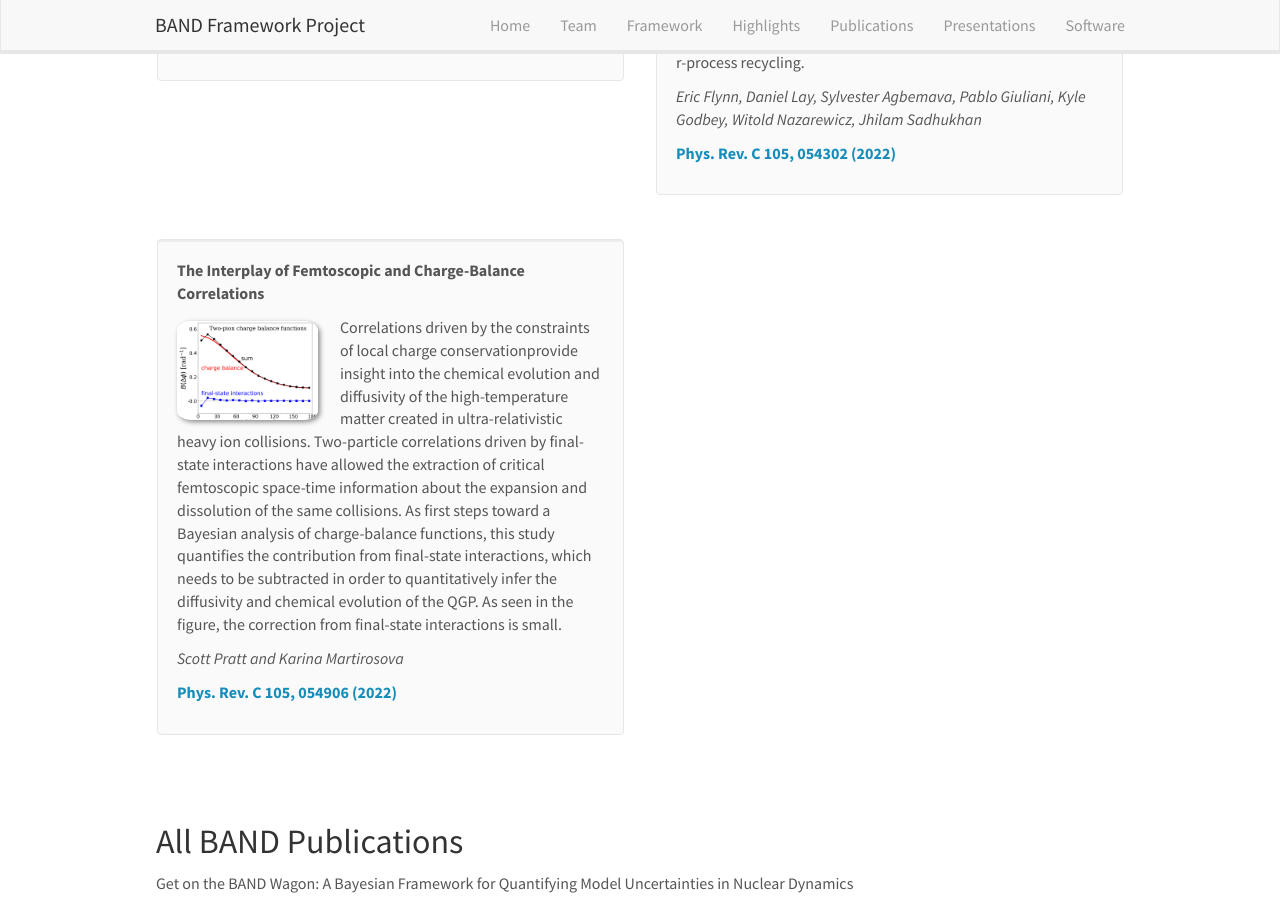
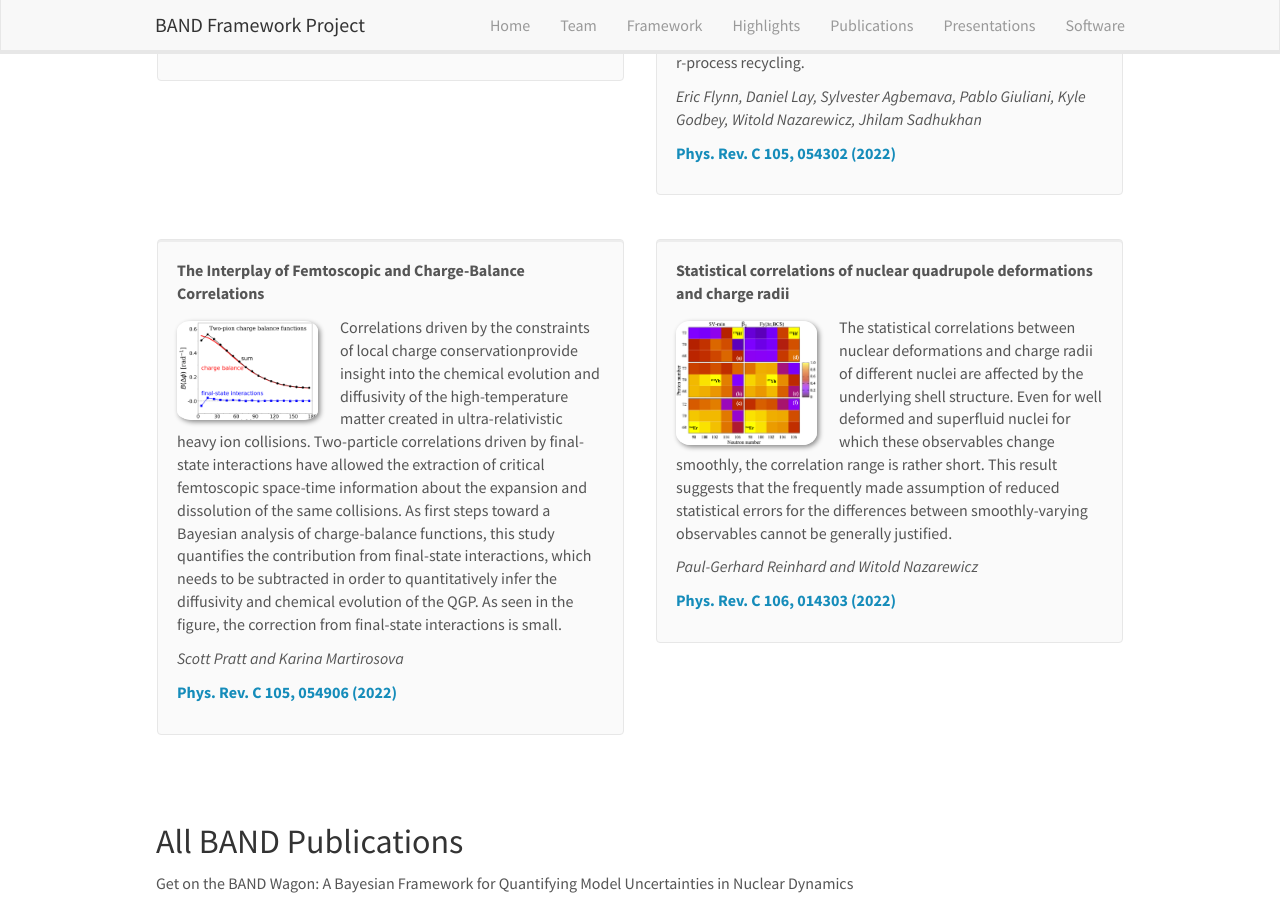
Before and after one commit to bandframework/bandframework.github.io, a Jekyll site: the page built from _pages/publications.md, in a window 1280 px wide and 900 px high, scrolled down 4128 px. Built offline with Jekyll 4.4.1, drawn with Linux system fonts in a browser that asks for light colours; nearby versions of some CDN libraries; some of the changed text lies outside the part shown.

Commit message:
Update publist.yml

```diff
--- a/_data/publist.yml
+++ b/_data/publist.yml
@@ -249,3 +249,14 @@
     display: Phys. Rev. C 105, 054906 (2022)
   highlight: 1
   news2:
+
+- title: "Statistical correlations of nuclear quadrupole deformations and charge radii"
+  image: quadrupolecorr.png
+  description: >
+      The statistical correlations between nuclear deformations and charge radii of different nuclei are affected by the underlying shell structure. Even for well deformed and superfluid nuclei for which these observables change smoothly, the correlation range is rather short. This result suggests that the frequently made assumption of reduced statistical errors for the differences between smoothly-varying observables cannot be generally justified.
+  authors: Paul-Gerhard Reinhard and Witold Nazarewicz
+  link:
+    url: https://journals.aps.org/prc/abstract/10.1103/PhysRevC.106.014303
+    display: Phys. Rev. C 106, 014303 (2022)
+  highlight: 1
+  news2:
```
